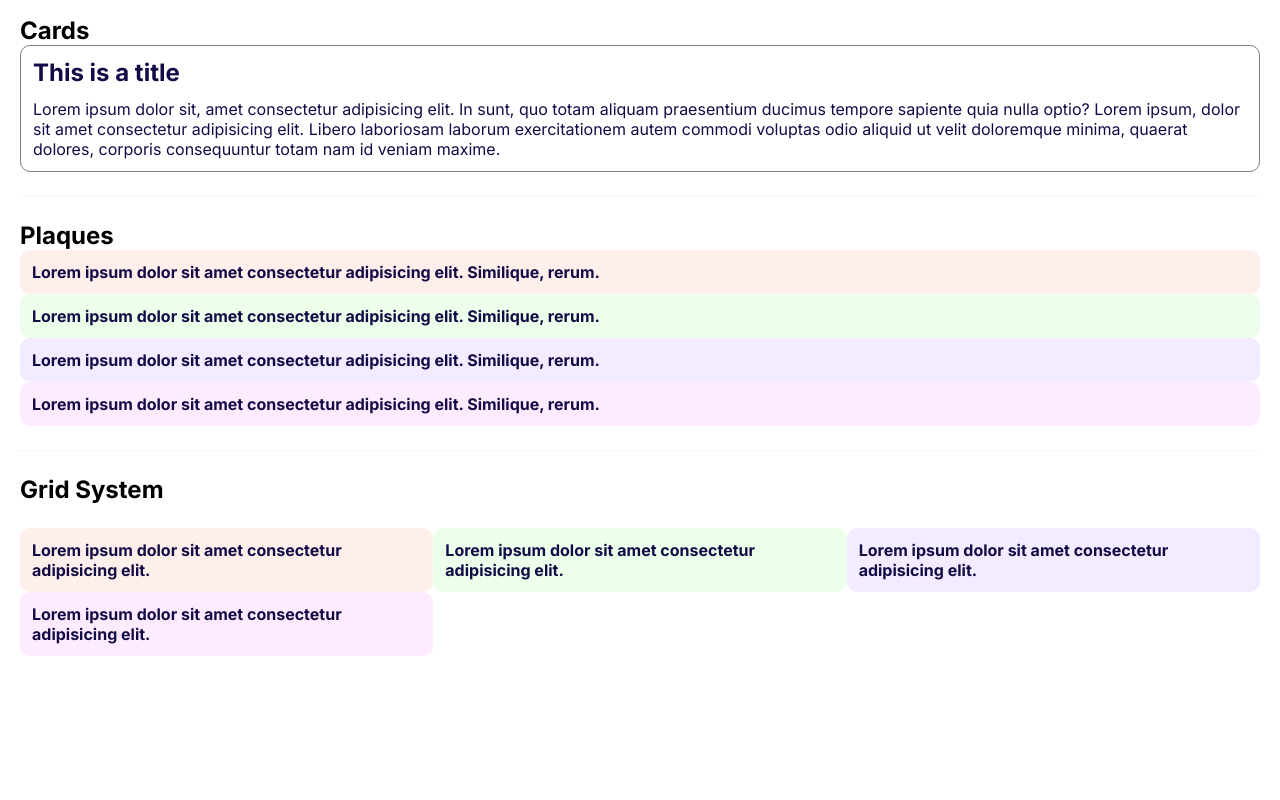
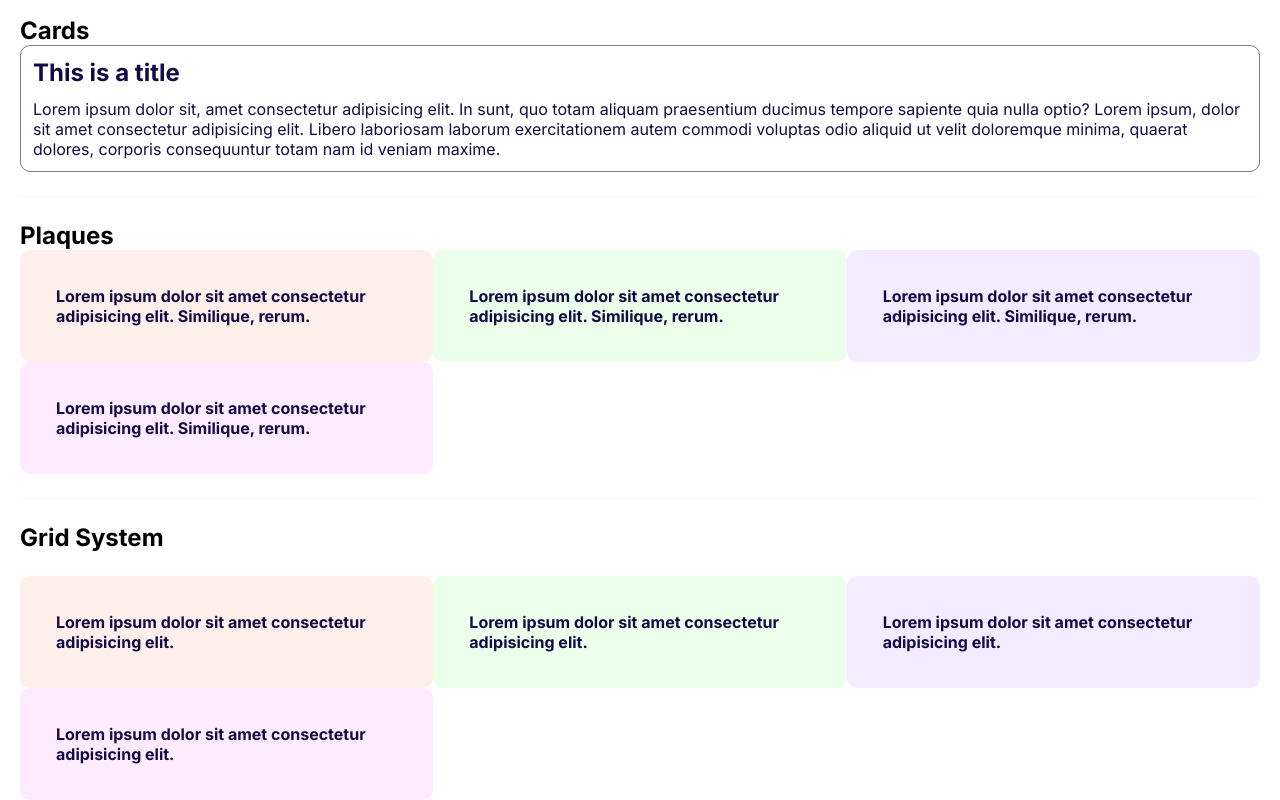
Before and after one commit to Amelss/portocss, a website: page index.html in a window 1280 px wide. Shown: the part 814-1614 px from the top of the page. Before the commit the page ends 1470 px from the top, so only its background shows below. Drawn offline with Linux system fonts and the light colour scheme.

Commit message:
displaying grid components

```diff
--- a/index.html
+++ b/index.html
@@ -104,19 +104,29 @@
 
     <!-----plaques----->
     <h2>Plaques</h2>
-    <div class="plaque plaque-new-beige">
+    <div class="row">
+      <div class="col-12-xs col-6-sm col-4-lg col-2-xxl">
+      <div class="plaque plaque-new-beige">
+            <p class="plaque-body ">Lorem ipsum dolor sit amet consectetur adipisicing elit. Similique, rerum.</p>
+          </div>
+      </div>
+   <div class="col-12-xs col-6-sm col-4-lg col-2-xxl">
+    <div class="plaque plaque-pastel-green">
       <p class="plaque-body ">Lorem ipsum dolor sit amet consectetur adipisicing elit. Similique, rerum.</p>
     </div>
-     <div class="plaque plaque-pastel-green">
-      <p class="plaque-body ">Lorem ipsum dolor sit amet consectetur adipisicing elit. Similique, rerum.</p>
-    </div>
-     <div class="plaque plaque-pastel-purple">
+   </div>
+    <div class="col-12-xs col-6-sm col-4-lg col-2-xxl">
+      <div class="plaque plaque-pastel-purple">
       <p class="plaque-body">Lorem ipsum dolor sit amet consectetur adipisicing elit. Similique, rerum.</p>
     </div>
+    </div>
+
+     <div class="col-12-xs col-6-sm col-4-lg col-2-xxl">
        <div class="plaque plaque-pink-purple">
       <p class="plaque-body">Lorem ipsum dolor sit amet consectetur adipisicing elit. Similique, rerum.</p>
     </div>
-
+     </div>
+ </div>
      <hr class="mb-2 mt-2">
 
     <!-----grid-system----->
--- a/porto/components/_plaque.scss
+++ b/porto/components/_plaque.scss
@@ -2,7 +2,7 @@
 
 .plaque{
     display: block;
-    padding: $base-padding;
+    padding: $base-padding * 3;
     border-radius: math.div($base-border-radius, 2);
     border: none;
 
```
Also changed, not shown: css/index.css.
